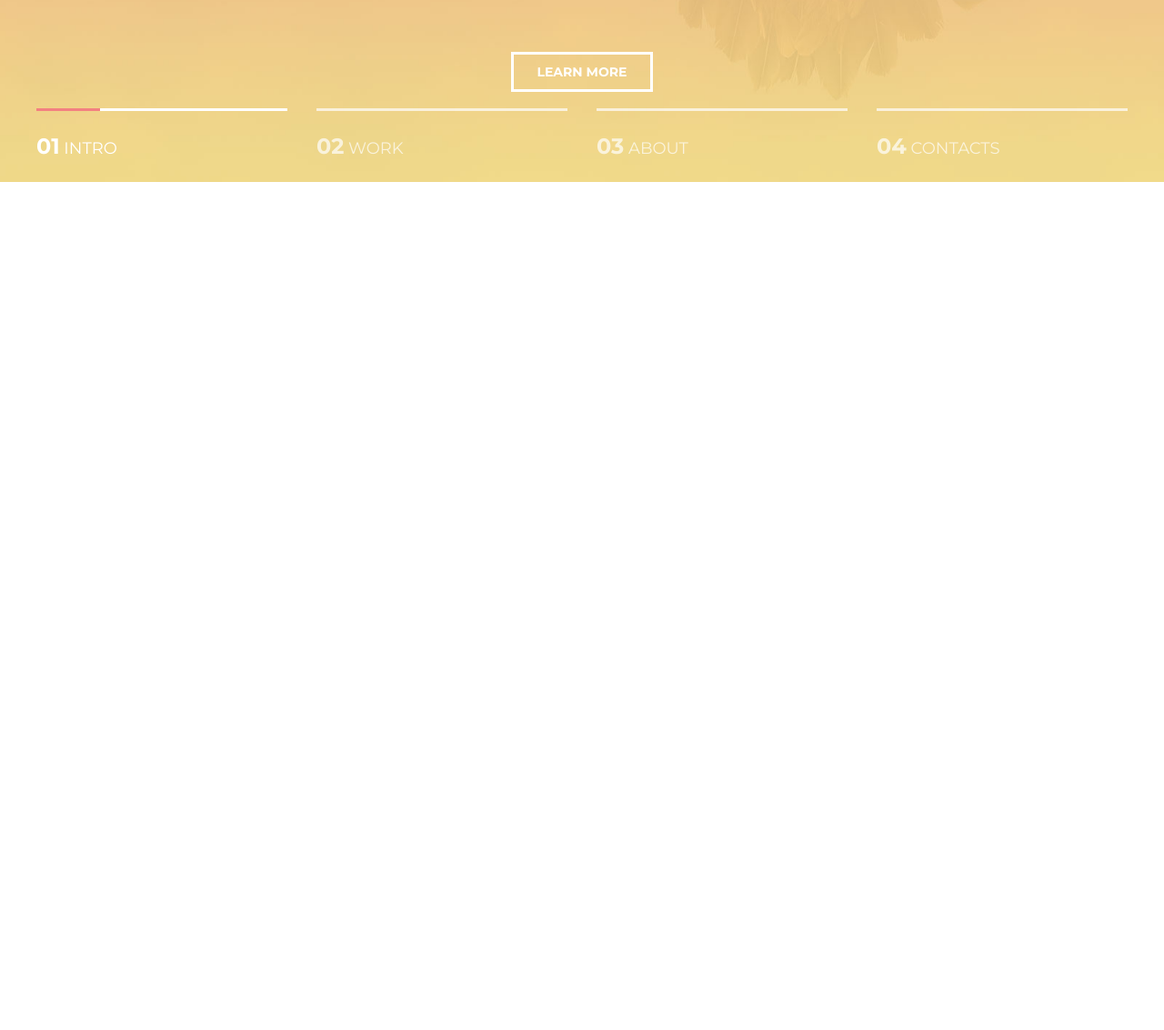
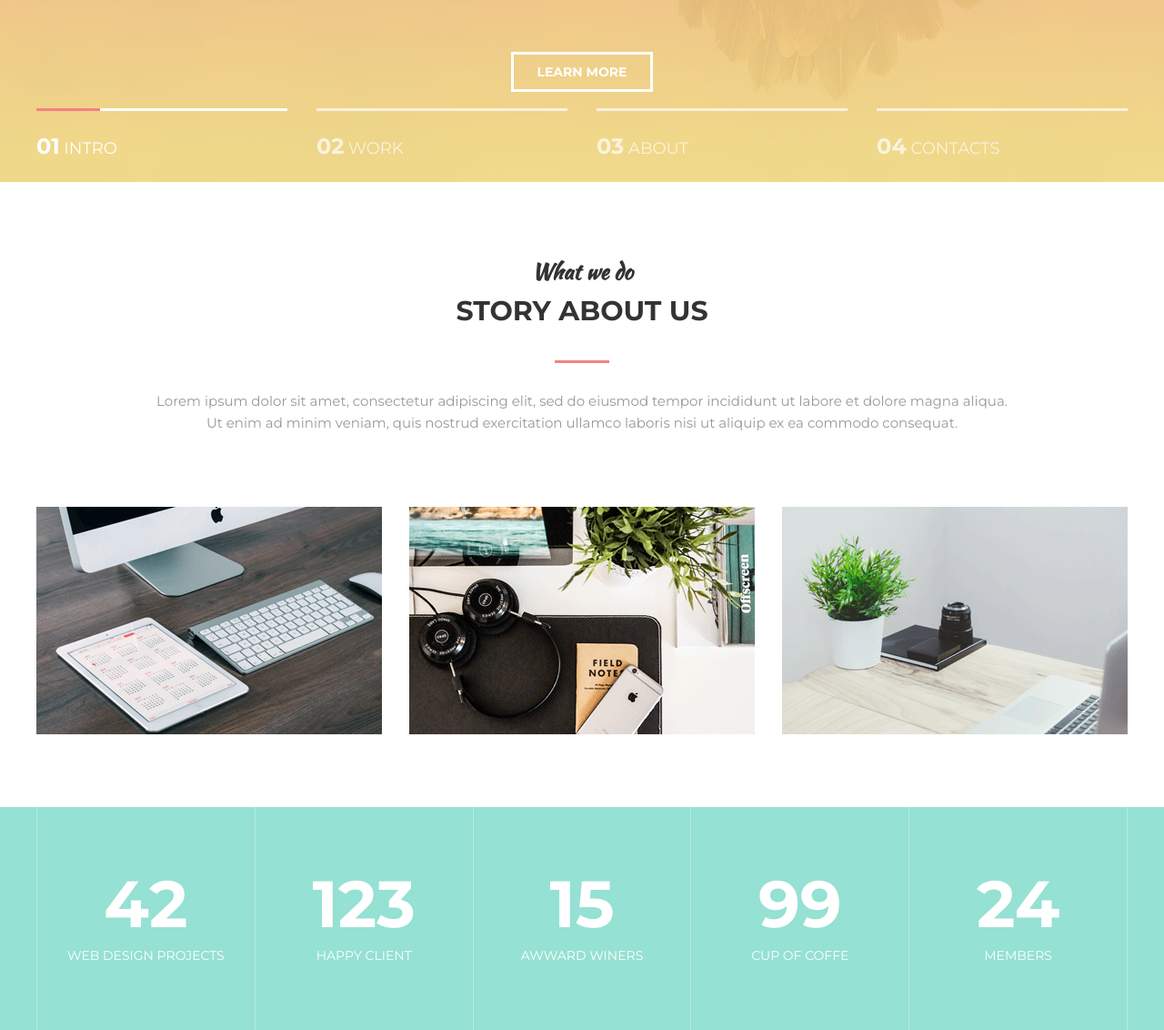
Before and after one commit to boomyk/makeup, a plain HTML site: page index.html in a window 1280 px wide. Shown: the part 600-1732 px from the top of the page at 91% size. Before the commit the page ends 800 px from the top, so only its background shows below. Drawn offline with Linux system fonts and the light colour scheme.

Commit message:
add second block about us

```diff
--- a/index.html
+++ b/index.html
@@ -45,6 +45,74 @@
         </div>
     </div>
 
+    <section class="section">
+        <div class="container">
+
+            <div class="section-header">
+                <h3 class="section-suptittle">What we do</h3>
+                <h2 class="section-tittle">Story about us</h2>
+                <div class="section-text">
+                    <p>Lorem ipsum dolor sit amet, consectetur adipiscing elit, sed do eiusmod tempor incididunt ut labore et dolore magna aliqua. Ut enim ad minim veniam, quis nostrud exercitation ullamco laboris nisi ut aliquip ex ea commodo consequat. </p>
+                </div>
+            </div>
+
+            <div class="about">
+
+                <div class="about-item">
+                    <div class="about-img">
+                        <img src="images/about1.gif" alt="">
+                    </div>
+                    <div class="about-text">Super Team</div>
+                </div>
+
+                <div class="about-item">
+                    <div class="about-img">
+                        <img src="images/about2.gif" alt="">
+                    </div>
+                    <div class="about-text">Field Notes</div>
+                </div>
+
+                <div class="about-item">
+                    <div class="about-img">
+                        <img src="images/about3.gif" alt="">
+                    </div>
+                    <div class="about-text">Leptop Desk</div>
+                </div>
+
+            </div>
+
+        </div>
+    </section>
+
+    <div class="statistics">
+        <div class="container">
+
+            <div class="stat">
+                <div class="stat-item">
+                    <div class="stat-count">42</div>
+                    <div class="stat-txt">Web Design Projects</div>
+                </div>
+                <div class="stat-item">
+                    <div class="stat-count">123</div>
+                    <div class="stat-txt">Happy Client</div>
+                </div>
+                <div class="stat-item">
+                    <div class="stat-count">15</div>
+                    <div class="stat-txt">Awward Winers</div>
+                </div>
+                <div class="stat-item">
+                    <div class="stat-count">99</div>
+                    <div class="stat-txt">Cup Of Coffe</div>
+                </div>
+                <div class="stat-item">
+                    <div class="stat-count">24</div>
+                    <div class="stat-txt">Members</div>
+                </div>
+            </div>
+
+        </div>
+    </div>
+
 
 
 </body>
--- a/styles.css
+++ b/styles.css
@@ -198,3 +198,133 @@ h1, h2, h3, h4, h5, h6 {
     font-size: 24px;
     font-weight: 700;
 }
+
+/*Section*/
+
+.section {
+    padding: 80px 0;
+}
+
+.section-header {
+    width: 100%;
+    max-width: 950px;
+    margin: 0 auto 40px;
+    text-align: center;
+}
+
+.section-suptittle {
+    font-size: 24px;
+    color: #333;
+    font-family: 'Kaushan Script', cursive;
+}
+
+.section-tittle {
+    font-size: 30px;
+    font-weight: 700;
+    color: #333;
+    text-transform: uppercase;
+}
+
+.section-tittle:after {
+    content: "";
+    display: block;
+    width: 60px;
+    height: 3px;
+    background-color: #f38181;
+    margin: 30px auto;
+}
+
+.section-text {
+    color: #999;
+    font-size: 15px;
+}
+
+/*About*/
+
+.about {
+    margin-top: 80px;
+    display: flex;
+    justify-content: space-between;
+}
+
+.about-item {
+    width: 380px;
+    position: relative;
+
+    background-color: #95e1d3;
+}
+
+.about-item:hover .about-img {
+    transform: translate3d(-10px, -10px, 0);
+}
+
+.about-item:hover .about-img img {
+    opacity: 0.2;
+}
+
+.about-img {
+    background: linear-gradient(to bottom, #f38181, #fce38a );
+
+    transition: transform .3s linear;
+}
+
+.about-img img {
+    display: block;
+    transition: opacity 0.1s linear;
+}
+
+.about-text {
+    width: 100%;
+    font-size: 18px;
+    color: #fff;
+    text-transform: uppercase;
+    font-weight: 700;
+    text-align: center;
+
+    position: absolute;
+    top: 50%;
+    left: 0;
+    z-index: 2;
+    transform: translate3d(0, -50%, 0);
+    opacity: 0;
+}
+
+.about-item:hover .about-text {
+    opacity: 1;
+    transition: opacity 0.3s linear;
+}
+
+/*Statistics*/
+
+.statistics {
+    background-color: #95e1d3;
+}
+
+.stat {
+    display: flex;
+}
+
+.stat-item {
+    flex: 1 1 0;
+    border-left: 1px solid #b5eae0;
+
+    text-align: center;
+    color: #fff;
+    padding: 70px 25px;
+}
+
+.stat-item:last-child {
+    border-right: 1px solid #b5eae0;
+}
+
+.stat-count {
+    font-weight: 700;
+    font-size: 72px;
+    line-height: 1;
+    margin-bottom: 10px;
+}
+
+.stat-txt {
+    font-size: 14px;
+    text-transform: uppercase;
+}
```
Also changed, not shown: images/about1.gif (added), images/about2.gif (added), images/about3.gif (added), 2 other files.
